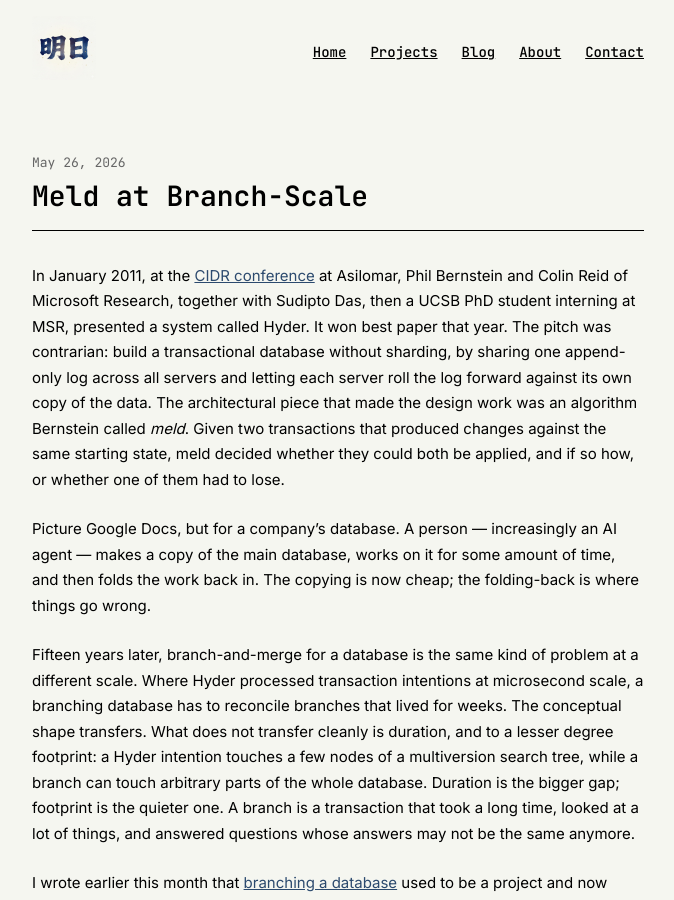
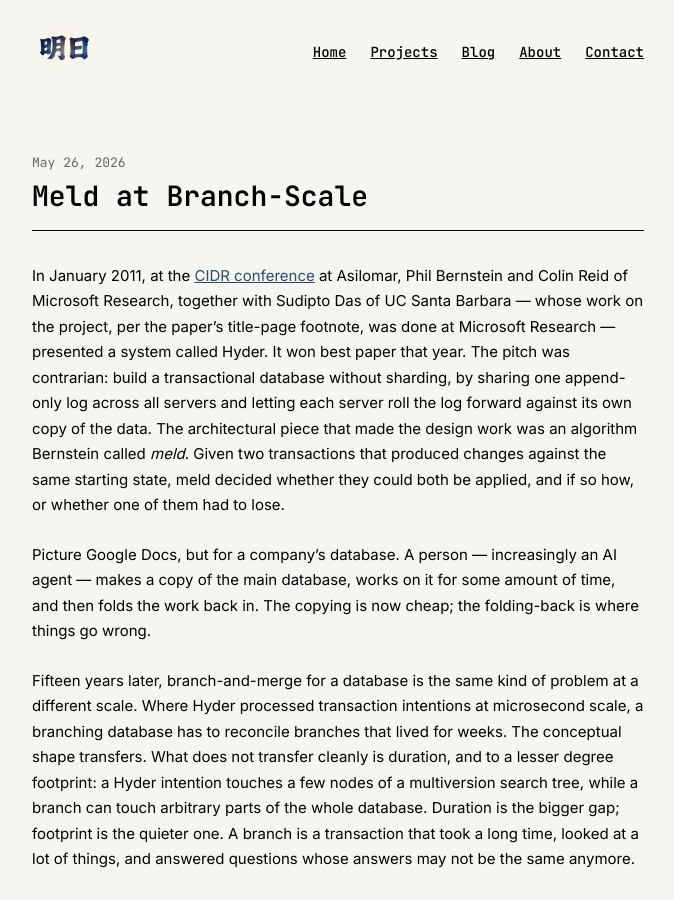
Before and after one commit to ashita-ai/ashita-ai.github.io, a Jekyll site: the page built from _posts/2026-05-25-meld-at-branch-scale.md, in a window 1280 px wide and 900 px high. Shown: the whole window, without its empty margins (302-976 px from the left). Built offline with Jekyll 4.4.1, drawn with Linux system fonts in a browser that asks for light colours.

Commit message:
Align Hyder byline with the paper's title-page footnote
Fetched the CIDR 2011 PDF and read page 1. Title page lists Bernstein
and Reid at Microsoft Corporation (with @microsoft.com emails) and
Sudipto Das at UC Santa Barbara, with a dagger footnote stating "Work
performed while employed at Microsoft Research."

The prior wording ("UCSB PhD student interning at MSR") was
biographically accurate but used a word the paper itself doesn't use.
Revised to mirror the paper's footnote directly. Preserves the MSR
connection (which a reviewer's shorter suggested phrasing would have
dropped) without taking a position on the intern-vs-employee question
the paper does not resolve.

The companion review comment about FLD/VERIFY slash form is moot —
those verb names were removed in the prior trim of the escrow
paragraph (commit 4e54ccc).

```diff
--- a/_posts/2026-05-25-meld-at-branch-scale.md
+++ b/_posts/2026-05-25-meld-at-branch-scale.md
@@ -6,7 +6,7 @@ category: "architecture"
 description: "Hyder processed transaction intentions at microsecond scale. A branching database needs the same kind of decision, stretched over weeks. The pieces are mostly old; what gets harder going from one scale to the other is duration, and the questions you have to track over that duration."
 ---
 
-In January 2011, at the [CIDR conference](https://www.cidrdb.org/cidr2011/Papers/CIDR11_Paper2.pdf) at Asilomar, Phil Bernstein and Colin Reid of Microsoft Research, together with Sudipto Das, then a UCSB PhD student interning at MSR, presented a system called Hyder. It won best paper that year. The pitch was contrarian: build a transactional database without sharding, by sharing one append-only log across all servers and letting each server roll the log forward against its own copy of the data. The architectural piece that made the design work was an algorithm Bernstein called *meld*. Given two transactions that produced changes against the same starting state, meld decided whether they could both be applied, and if so how, or whether one of them had to lose.
+In January 2011, at the [CIDR conference](https://www.cidrdb.org/cidr2011/Papers/CIDR11_Paper2.pdf) at Asilomar, Phil Bernstein and Colin Reid of Microsoft Research, together with Sudipto Das of UC Santa Barbara — whose work on the project, per the paper's title-page footnote, was done at Microsoft Research — presented a system called Hyder. It won best paper that year. The pitch was contrarian: build a transactional database without sharding, by sharing one append-only log across all servers and letting each server roll the log forward against its own copy of the data. The architectural piece that made the design work was an algorithm Bernstein called *meld*. Given two transactions that produced changes against the same starting state, meld decided whether they could both be applied, and if so how, or whether one of them had to lose.
 
 Picture Google Docs, but for a company's database. A person — increasingly an AI agent — makes a copy of the main database, works on it for some amount of time, and then folds the work back in. The copying is now cheap; the folding-back is where things go wrong.
 
```
